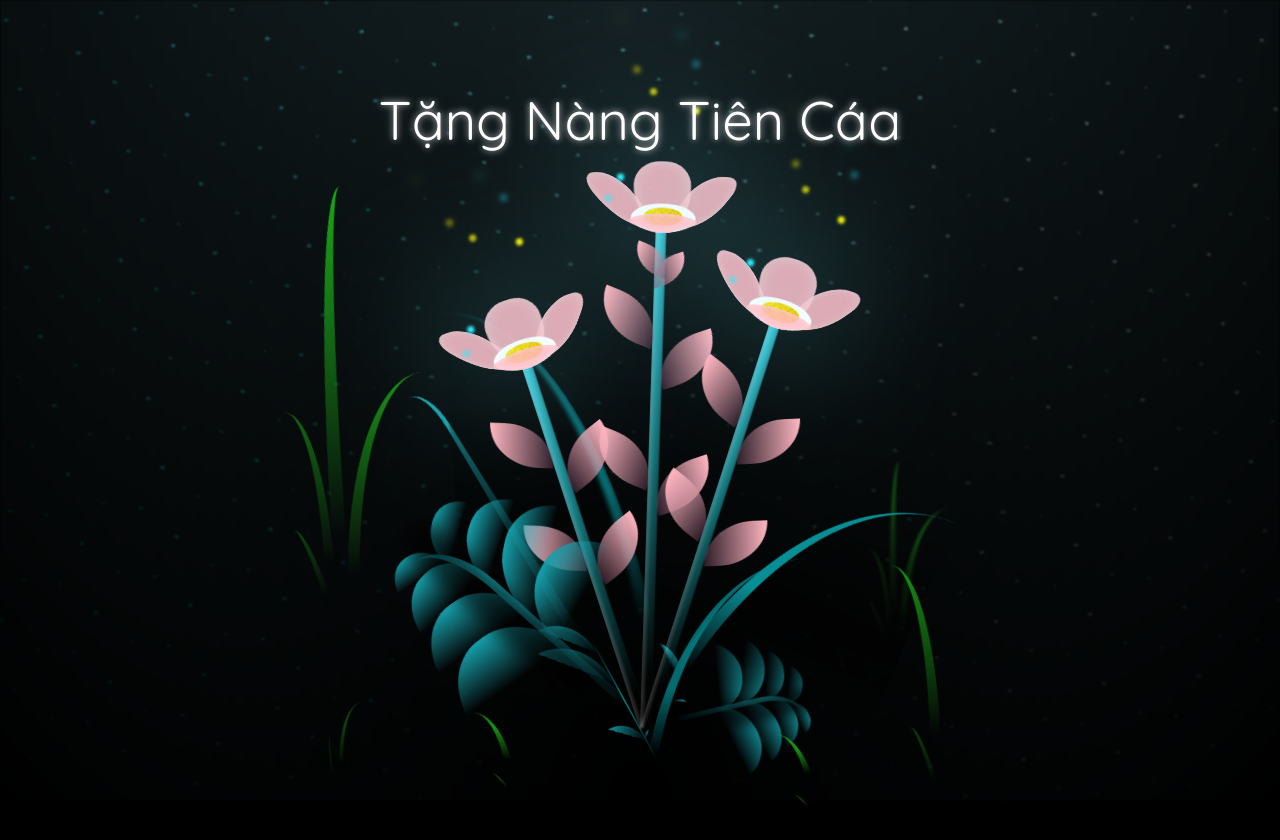
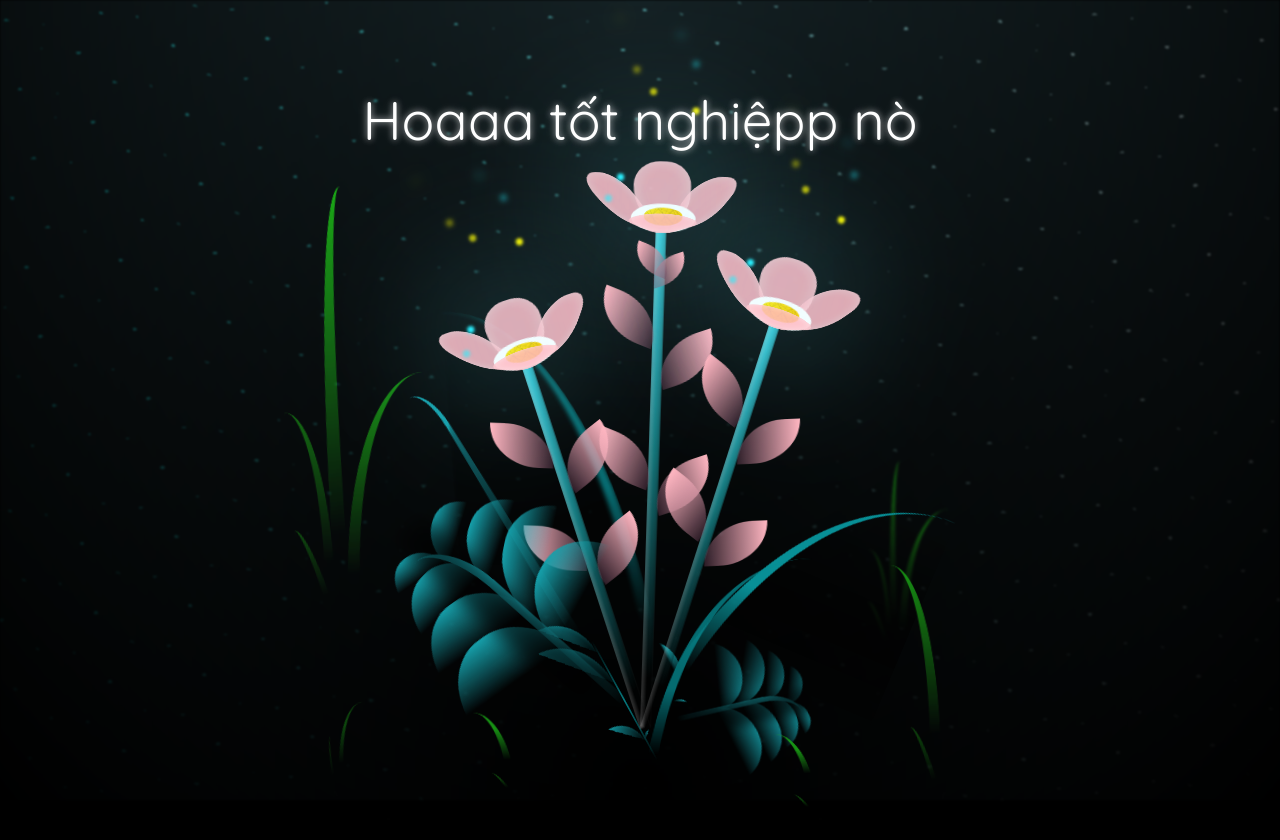
Before and after one commit to HicLT/FlowerU, a plain HTML site: page index.html in a window 1280 px wide. Drawn offline with Linux system fonts and the light colour scheme; a web font is replaced by a local one.

Commit message:
Update index.html

```diff
--- a/index.html
+++ b/index.html
@@ -11,7 +11,7 @@
   </head>
   <body class="not-loaded">
     <!-- Rewrite by harvey -->
-    <p class="text">Tặng Nàng Tiên Cáa</p>
+    <p class="text">Hoaaa tốt nghiệpp nò</p>
     <div class="night"></div>
     <div class="flowers">
       <div class="flower flower--1">
```
